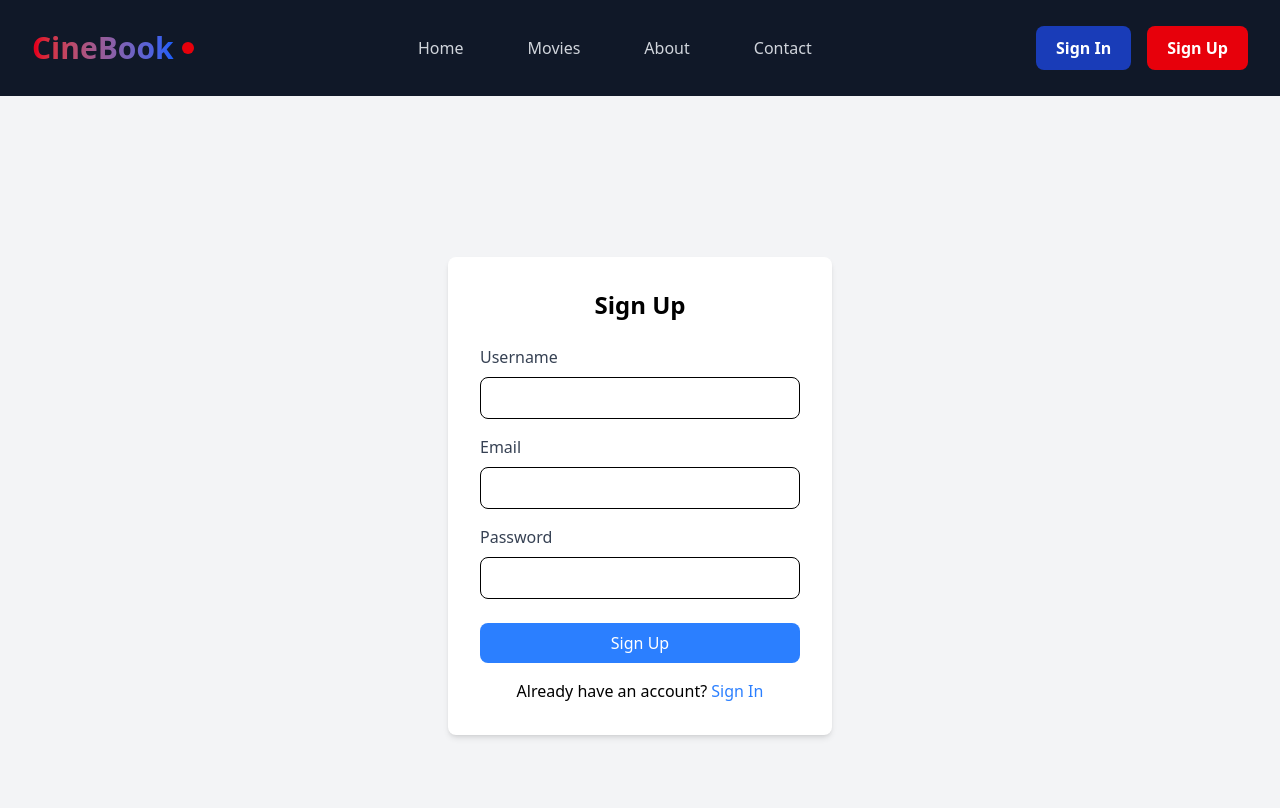
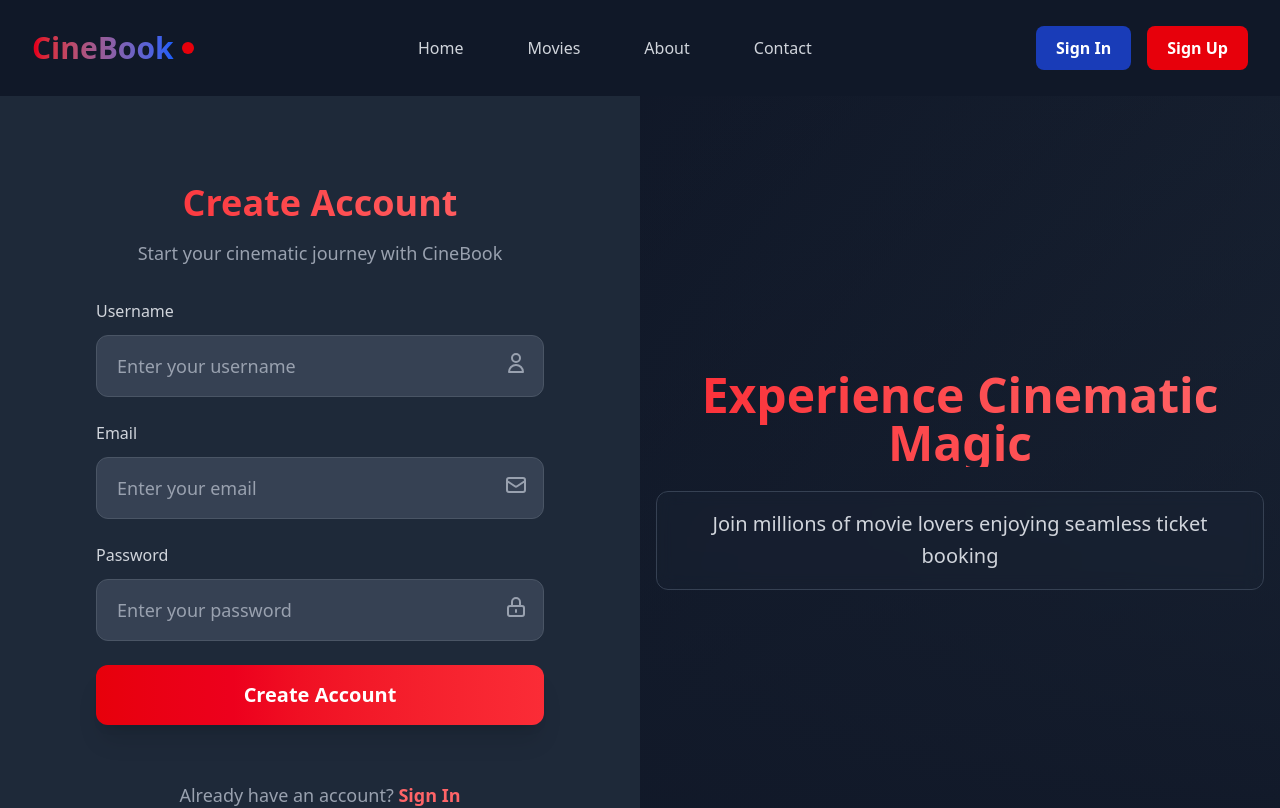
Before and after one commit to TayyabAli491/movie-ticket-management, a React (Vite) app: page /signup in a window 1280 px wide. Shown: the top 808 px of the page. Built offline with nearby package versions, Linux system fonts and the light colour scheme.

Commit message:
Refactor sign up page

```diff
--- a/src/pages/SignUp.jsx
+++ b/src/pages/SignUp.jsx
@@ -15,44 +15,126 @@ export default function SignUp() {
   };
 
   return (
-    <div className="min-h-screen bg-gray-100 flex items-center justify-center">
-      <div className="bg-white p-8 rounded-lg shadow-md w-96">
-        <h2 className="text-2xl font-bold mb-6 text-center">Sign Up</h2>
-        <form onSubmit={handleSubmit}>
-          <div className="mb-4">
-            <label className="block text-gray-700 mb-2">Username</label>
+    <div className="min-h-screen bg-gray-900">
+      <div className="grid md:grid-cols-2 h-screen">
+        {/* Left Side */}
+        <div className="flex items-center justify-center p-8 bg-gray-800">
+          <div className="w-full max-w-md">
+            <div className="text-center mb-8">
+              <h2 className="text-4xl font-bold bg-gradient-to-r from-red-500 to-red-400 bg-clip-text text-transparent">
+                Create Account
+              </h2>
+              <p className="mt-4 text-gray-400 text-lg">
+                Start your cinematic journey with CineBook
+              </p>
+            </div>
+
+            <form onSubmit={handleSubmit} className="space-y-6">
+              <div>
+                <label className="block text-gray-300 mb-3 text-base font-medium">Username</label>
+                <div className="relative">
                   <input
                     type="text"
-              className="w-full px-3 py-2 border rounded-lg"
+                    className="w-full px-5 py-4 text-lg bg-gray-700 border border-gray-600 rounded-xl focus:ring-2 focus:ring-red-500 focus:border-red-500 outline-none transition-all text-white placeholder-gray-400"
+                    placeholder="Enter your username"
                     onChange={(e) => setFormData({...formData, username: e.target.value})}
+                    required
                   />
+                  <svg className="absolute right-4 top-4 h-6 w-6 text-gray-400"
+                       fill="none" stroke="currentColor" viewBox="0 0 24 24">
+                    <path strokeLinecap="round" strokeLinejoin="round" strokeWidth="2"
+                          d="M16 7a4 4 0 11-8 0 4 4 0 018 0zM12 14a7 7 0 00-7 7h14a7 7 0 00-7-7z" />
+                  </svg>
                 </div>
-          <div className="mb-4">
-            <label className="block text-gray-700 mb-2">Email</label>
+              </div>
+
+              <div>
+                <label className="block text-gray-300 mb-3 text-base font-medium">Email</label>
+                <div className="relative">
                   <input
                     type="email"
-              className="w-full px-3 py-2 border rounded-lg"
+                    className="w-full px-5 py-4 text-lg bg-gray-700 border border-gray-600 rounded-xl focus:ring-2 focus:ring-red-500 focus:border-red-500 outline-none transition-all text-white placeholder-gray-400"
+                    placeholder="Enter your email"
                     onChange={(e) => setFormData({...formData, email: e.target.value})}
+                    required
                   />
+                  <svg className="absolute right-4 top-4 h-6 w-6 text-gray-400"
+                       fill="none" stroke="currentColor" viewBox="0 0 24 24">
+                    <path strokeLinecap="round" strokeLinejoin="round" strokeWidth="2"
+                          d="M3 8l7.89 5.26a2 2 0 002.22 0L21 8M5 19h14a2 2 0 002-2V7a2 2 0 00-2-2H5a2 2 0 00-2 2v10a2 2 0 002 2z" />
+                  </svg>
                 </div>
-          <div className="mb-6">
-            <label className="block text-gray-700 mb-2">Password</label>
+              </div>
+
+              <div>
+                <label className="block text-gray-300 mb-3 text-base font-medium">Password</label>
+                <div className="relative">
                   <input
                     type="password"
-              className="w-full px-3 py-2 border rounded-lg"
+                    className="w-full px-5 py-4 text-lg bg-gray-700 border border-gray-600 rounded-xl focus:ring-2 focus:ring-red-500 focus:border-red-500 outline-none transition-all text-white placeholder-gray-400"
+                    placeholder="Enter your password"
                     onChange={(e) => setFormData({...formData, password: e.target.value})}
+                    required
                   />
+                  <svg className="absolute right-4 top-4 h-6 w-6 text-gray-400"
+                       fill="none" stroke="currentColor" viewBox="0 0 24 24">
+                    <path strokeLinecap="round" strokeLinejoin="round" strokeWidth="2"
+                          d="M12 15v2m-6 4h12a2 2 0 002-2v-6a2 2 0 00-2-2H6a2 2 0 00-2 2v6a2 2 0 002 2zm10-10V7a4 4 0 00-8 0v4h8z" />
+                  </svg>
                 </div>
+              </div>
+
               <button
                 type="submit"
-            className="w-full bg-blue-500 text-white py-2 rounded-lg hover:bg-blue-600"
+                className="w-full bg-gradient-to-r from-red-600 to-red-500 text-white py-4 rounded-xl font-semibold text-xl hover:from-red-500 hover:to-red-400 transition-all transform hover:scale-[1.02] shadow-xl hover:shadow-red-500/30"
               >
-            Sign Up
+                Create Account
               </button>
+
+              <div className="text-center mt-8">
+                <p className="text-gray-400 text-lg">
+                  Already have an account? {' '}
+                  <Link
+                    to="/signin"
+                    className="font-semibold text-red-400 hover:text-red-300 hover:underline transition-colors"
+                  >
+                    Sign In
+                  </Link>
+                </p>
+              </div>
             </form>
-        <p className="mt-4 text-center">
-          Already have an account? <Link to="/signin" className="text-blue-500">Sign In</Link>
+          </div>
+        </div>
+
+        {/* Right Side  */}
+        <div className="hidden md:block relative bg-gradient-to-br from-gray-900 to-gray-800 h-full">
+          <div className="absolute inset-0 bg-gradient-to-t from-gray-900 via-gray-900/50 to-gray-900/25">
+            <div className="relative h-full w-full flex items-center justify-center">
+              <div className="text-center max-w-2xl px-4 space-y-8">
+                {/* Animated heading with shadow */}
+                <h2 className="text-4xl md:text-5xl font-bold bg-gradient-to-r from-red-500 to-red-400 bg-clip-text text-transparent mb-6 transition-all duration-500 hover:scale-105">
+                  Experience Cinematic Magic
+                </h2>
+
+                {/* Enhanced text container */}
+                <div className="relative inline-block group">
+                  <p className="text-gray-300 text-lg md:text-xl leading-relaxed bg-gray-800/30 backdrop-blur-sm px-6 py-4 rounded-xl border border-gray-700 transition-all duration-300 hover:border-red-400 hover:bg-gray-800/50">
+                    Join millions of movie lovers enjoying seamless ticket booking
                   </p>
+                  {/* Decorative elements */}
+                  <div className="absolute -inset-2 rounded-xl border border-red-400/30 opacity-0 group-hover:opacity-100 transition-opacity duration-300 pointer-events-none" />
+                  <div className="absolute inset-0 bg-radial-gradient from-red-500/10 to-transparent opacity-0 group-hover:opacity-30 transition-opacity duration-300 rounded-xl pointer-events-none" />
+                </div>
+
+                {/* Grid pattern background */}
+                <div className="absolute inset-0 opacity-10 bg-grid-small-red-500/30 pointer-events-none" />
+
+                {/* Animated dots pattern */}
+                <div className="absolute inset-0 opacity-15 bg-dot-grid-red-500/30 animate-pulse pointer-events-none" />
+              </div>
+            </div>
+          </div>
+        </div>
       </div>
     </div>
   );
```
Lines whose indentation alone changed are shown as unchanged.
